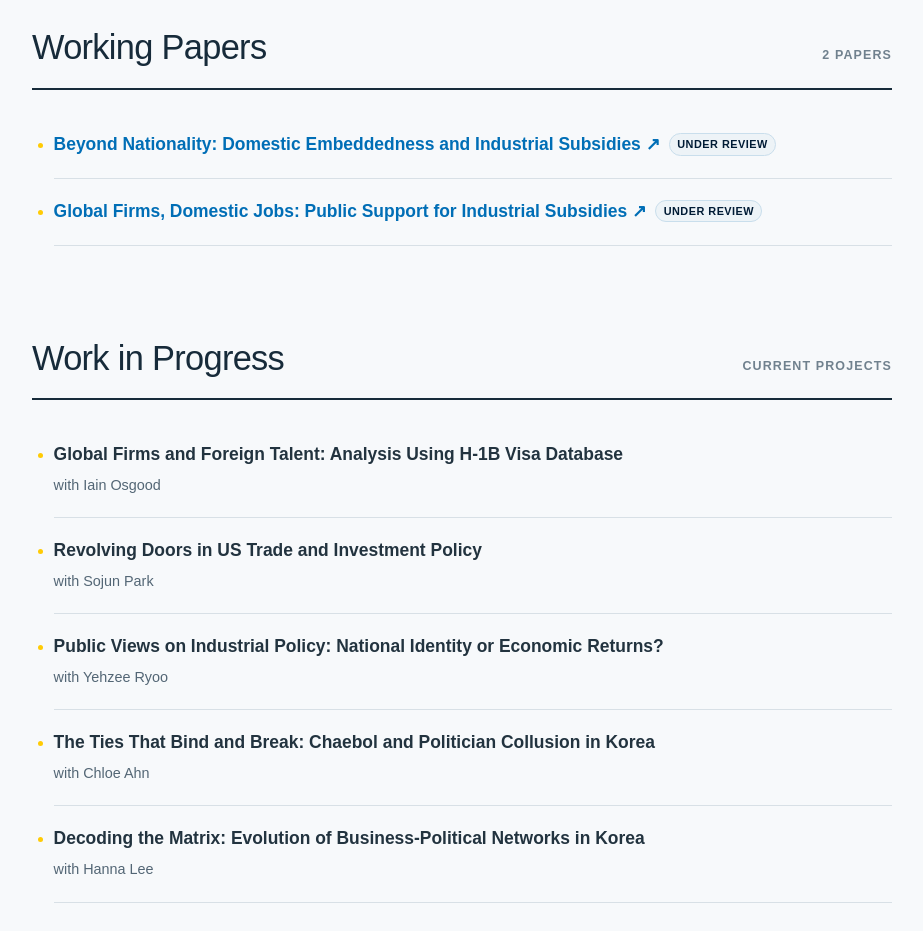
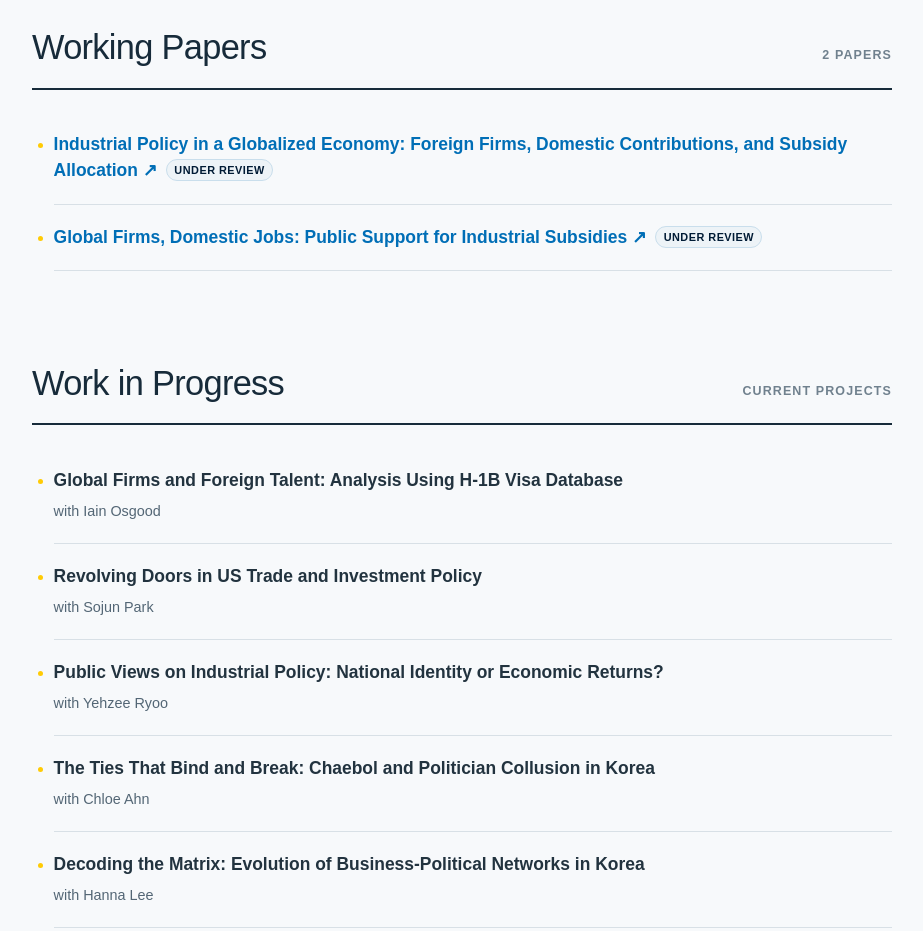
Before and after one commit to erin0506/erin0506.github.io, a Next.js app: page /research in a window 1280 px wide. Shown: the part 1820-2751 px from the top of the page, without its empty margins (178-1101 px from the left). Built offline with nearby package versions, Linux system fonts and the light colour scheme.

Commit message:
Update page.tsx

```diff
--- a/app/research/page.tsx
+++ b/app/research/page.tsx
@@ -48,7 +48,7 @@ const publications = [
 
 const workingPapers = [
   {
-    title: "Beyond Nationality: Domestic Embeddedness and Industrial Subsidies",
+    title: "Industrial Policy in a Globalized Economy: Foreign Firms, Domestic Contributions, and Subsidy Allocation",
     status: "Under review",
     href: "/assets/Cha_IPGE.pdf",
   },
```
